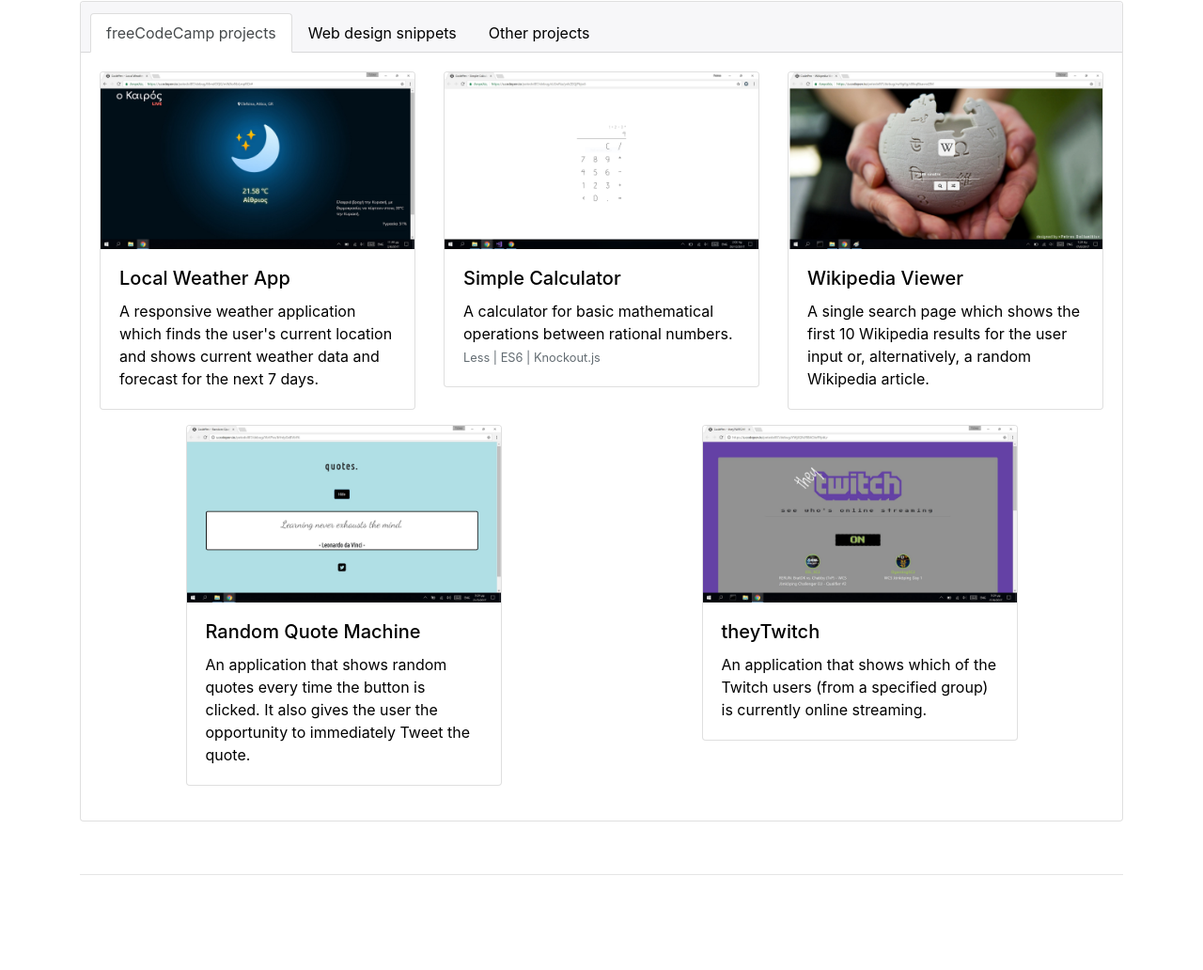
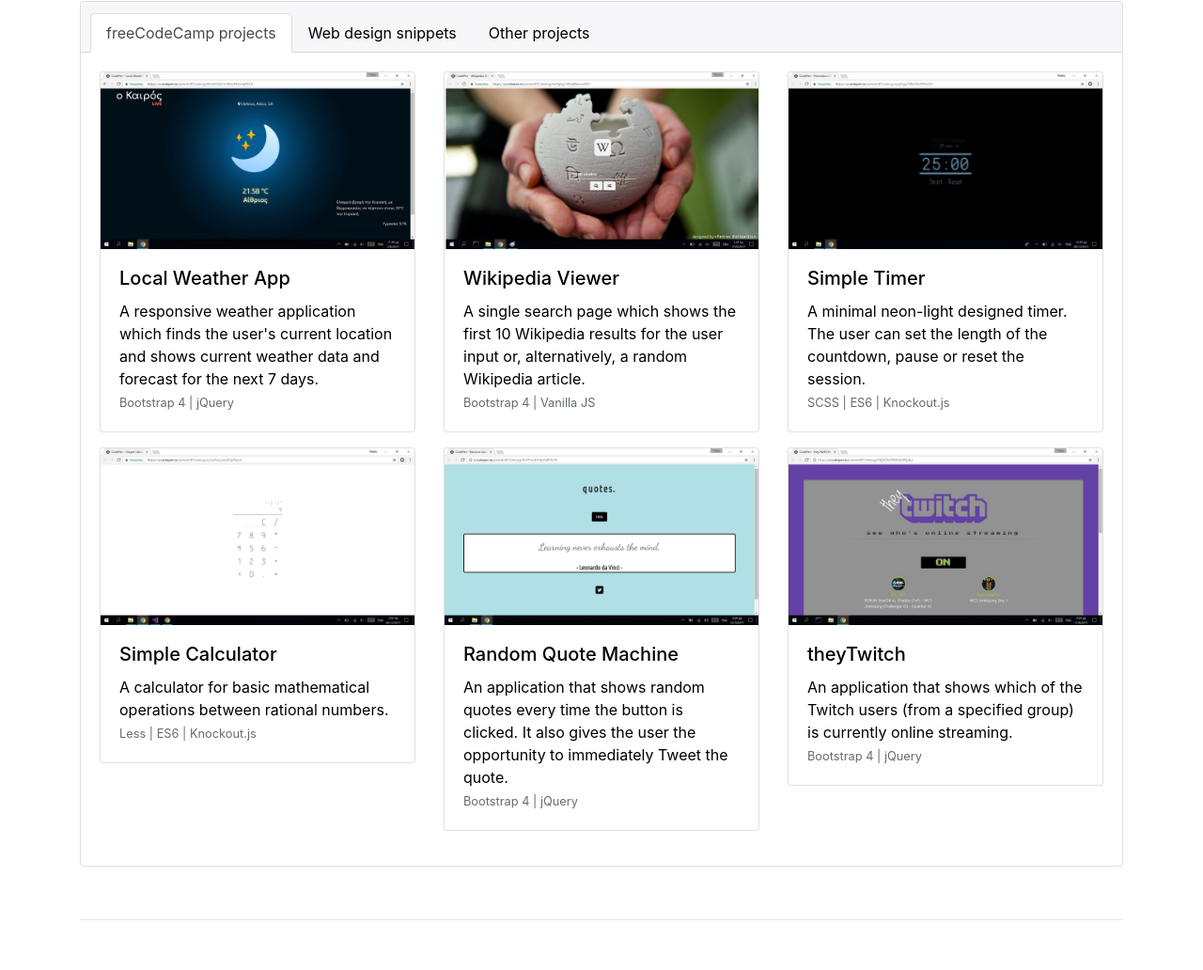
Before and after one commit to petedol87/petedol87.github.io, a plain HTML site: page index.html in a window 1280 px wide. Shown: the part 1484-2516 px from the top of the page at 94% size. Drawn offline with nearby package versions, Linux system fonts and the light colour scheme; a script that the page names is missing.

Commit message:
Added 'Simple Timer' freeCodeCamp project. Updated style on input forms

```diff
--- a/index.html
+++ b/index.html
@@ -137,11 +137,45 @@
                         <img class="card-img-top img-fluid" src="images/local-weather.jpg" alt="Screenshot of Local Weather app">
                         <div class="card-block noDecoration">
                           <h5 class="card-title">Local Weather App</h5>
-                          <p class="card-text">A responsive weather application which finds the user's current location and shows current weather data and forecast for the next 7 days.</p>
+                          <p class="card-text">
+                              A responsive weather application which finds the user's current location and shows current weather data and forecast for the next 7 days.
+                              <br />
+                              <small class="text-muted">Bootstrap 4 | jQuery</small>
+                            </p>
                         </div>
                       </div>
                     </a>
                   </div>
+                  <div id="wikipediaViewer" class="col-md-4">
+                    <a href="https://codepen.io/petedol87/full/rwNgKg/" target="_blank">
+                      <div class="card">
+                        <img class="card-img-top img-fluid" src="images/wikipedia-viewer.jpg" alt="Screenshot of Wikipedia Viewer app">
+                        <div class="card-block noDecoration">
+                          <h5 class="card-title">Wikipedia Viewer</h5>
+                          <p class="card-text">
+                              A single search page which shows the first 10 Wikipedia results for the user input or, alternatively, a random Wikipedia article.
+                              <br />
+                              <small class="text-muted">Bootstrap 4 | Vanilla JS</small>
+                            </p>
+                        </div>
+                      </div>
+                    </a>
+                  </div>
+                    <div id="simpleTimer" class="col-md-4">
+                        <a href="https://codepen.io/petedol87/full/eygGgg/" target="_blank">
+                            <div class="card">
+                                <img class="card-img-top img-fluid" src="images/simple-timer.jpg" alt="Screenshot of Simple Timer app">
+                                <div class="card-block noDecoration">
+                                    <h5 class="card-title">Simple Timer</h5>
+                                    <p class="card-text">
+                                        A minimal neon-light designed timer. The user can set the length of the countdown, pause or reset the session.
+                                        <br />
+                                        <small class="text-muted">SCSS | ES6 | Knockout.js</small>
+                                    </p>
+                                </div>
+                            </div>
+                        </a>
+                    </div>
                     <div id="simpleCalculator" class="col-md-4">
                         <a href="https://codepen.io/petedol87/full/xLGwNa/" target="_blank">
                             <div class="card">
@@ -157,24 +191,17 @@
                             </div>
                         </a>
                     </div>
-                  <div id="wikipediaViewer" class="col-md-4">
-                    <a href="https://codepen.io/petedol87/full/rwNgKg/" target="_blank">
-                      <div class="card">
-                        <img class="card-img-top img-fluid" src="images/wikipedia-viewer.jpg" alt="Screenshot of Wikipedia Viewer app">
-                        <div class="card-block noDecoration">
-                          <h5 class="card-title">Wikipedia Viewer</h5>
-                          <p class="card-text">A single search page which shows the first 10 Wikipedia results for the user input or, alternatively, a random Wikipedia article.</p>
-                        </div>
-                      </div>
-                    </a>
-                  </div>
                   <div id="randomQuoteMachine" class="col-md-4">
                     <a href="https://codepen.io/petedol87/full/VbVPxx/" target="_blank">
                       <div class="card">
                         <img class="card-img-top img-fluid" src="images/random-quote-machine.jpg" alt="Screenshot of Random Quote Machine app">
                         <div class="card-block noDecoration">
                           <h5 class="card-title">Random Quote Machine</h5>
-                          <p class="card-text">An application that shows random quotes every time the button is clicked. It also gives the user the opportunity to immediately Tweet the quote.</p>
+                          <p class="card-text">
+                              An application that shows random quotes every time the button is clicked. It also gives the user the opportunity to immediately Tweet the quote.
+                              <br />
+                              <small class="text-muted">Bootstrap 4 | jQuery</small>
+                            </p>
                         </div>
                       </div>
                     </a>
@@ -185,7 +212,10 @@
                         <img class="card-img-top img-fluid" src="images/they-twitch.jpg" alt="Screenshot of theyTwitch app">
                         <div class="card-block noDecoration">
                           <h5 class="card-title">theyTwitch</h5>
-                          <p class="card-text">An application that shows which of the Twitch users (from a specified group) is currently online streaming.
+                          <p class="card-text">
+                              An application that shows which of the Twitch users (from a specified group) is currently online streaming.
+                              <br />
+                              <small class="text-muted">Bootstrap 4 | jQuery</small>
                           </p>
                         </div>
                       </div>
--- a/styles/style.css
+++ b/styles/style.css
@@ -47,6 +47,10 @@ h2, h3, h4 {
   margin-bottom: 5%;
 }
 
+.form-control:focus {
+    border-color: #464a4c;
+}
+
 .footer {
   margin-top: 15%;
 }
```
Also changed, not shown: images/simple-timer.JPG (added).
